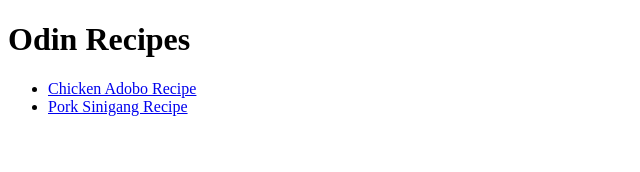
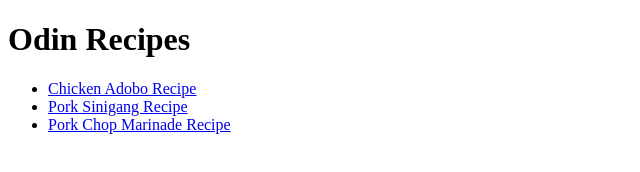
Before and after one commit to LDave999/odin-recipes, a plain HTML site: page index.html in a window 1280 px wide. Shown: the whole page, without its empty margins (0-640 px from the left). Drawn offline with Linux system fonts and the light colour scheme.

Commit message:
Added pork chop marinade recipe link

```diff
--- a/index.html
+++ b/index.html
@@ -10,6 +10,7 @@
     <ul>
         <li><a href="recipes/chicken-adobo.html">Chicken Adobo Recipe</a></li>
         <li><a href="recipes/pork-sinigang.html">Pork Sinigang Recipe</a></li>
+        <li><a href="recipes/pork-chop-marinade.html">Pork Chop Marinade Recipe</a></li>
     </ul>
 </body>
 </html>
```
